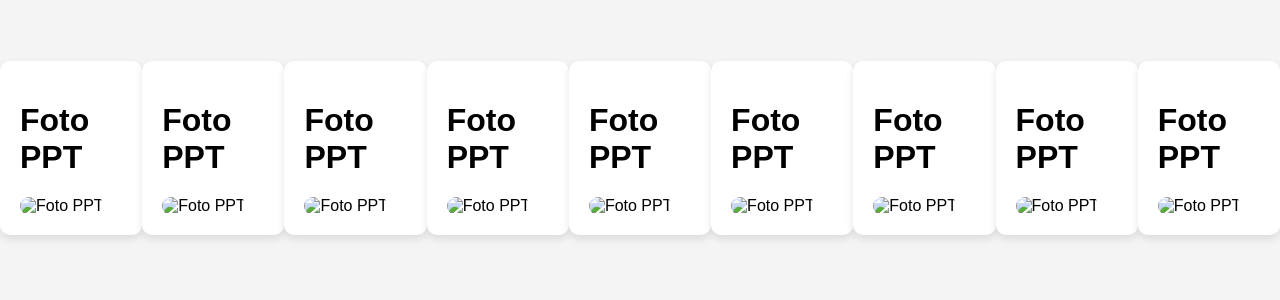
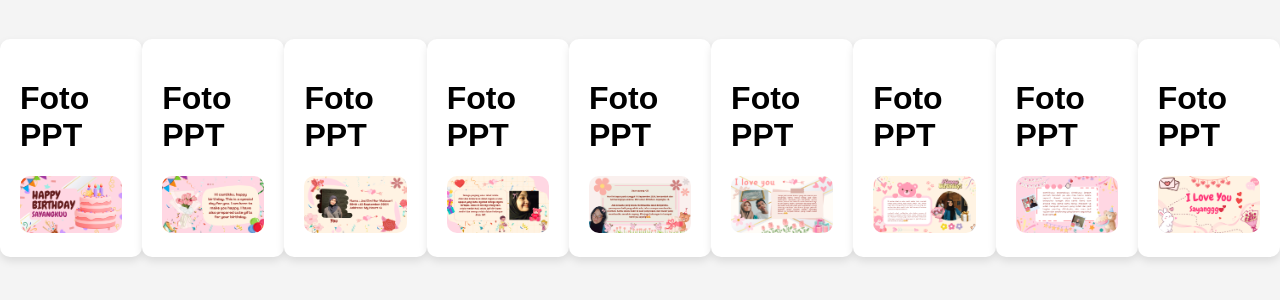
Before and after one commit to aziiz067/HBD-Sayanggkuuu.., a plain HTML site: page index.html in a window 1280 px wide. Shown: the part 252-552 px from the top of the page. Drawn offline with Linux system fonts and the light colour scheme.

Commit message:
Update index.html

```diff
--- a/index.html
+++ b/index.html
@@ -32,39 +32,39 @@
 <body>
     <div class="ppt-container">
         <h1>Foto PPT</h1>
-        <img src="p1.jpg" alt="Foto PPT">
+        <img src="p1.png" alt="Foto PPT">
     </div>
   <div class="ppt-container">
         <h1>Foto PPT</h1>
-        <img src="p2.jpg" alt="Foto PPT">
+        <img src="p2.png" alt="Foto PPT">
   </div>
   <div class="ppt-container">
         <h1>Foto PPT</h1>
-        <img src="p3.jpg" alt="Foto PPT">
+        <img src="p3.png" alt="Foto PPT">
   </div>
   <div class="ppt-container">
         <h1>Foto PPT</h1>
-        <img src="p4.jpg" alt="Foto PPT">
+        <img src="p4.png" alt="Foto PPT">
   </div>
   <div class="ppt-container">
         <h1>Foto PPT</h1>
-        <img src="p5.jpg" alt="Foto PPT">
+        <img src="p5.png" alt="Foto PPT">
   </div>
   <div class="ppt-container">
         <h1>Foto PPT</h1>
-        <img src="p6.jpg" alt="Foto PPT">
+        <img src="p6.png" alt="Foto PPT">
   </div>
   <div class="ppt-container">
         <h1>Foto PPT</h1>
-        <img src="p7.jpg" alt="Foto PPT">
+        <img src="p7.png" alt="Foto PPT">
   </div>
   <div class="ppt-container">
         <h1>Foto PPT</h1>
-        <img src="p8.jpg" alt="Foto PPT">
+        <img src="p8.png" alt="Foto PPT">
   </div>
   <div class="ppt-container">
         <h1>Foto PPT</h1>
-        <img src="p9.jpg" alt="Foto PPT">
+        <img src="p9.png" alt="Foto PPT">
   </div>
 </body>
 </html>
```
